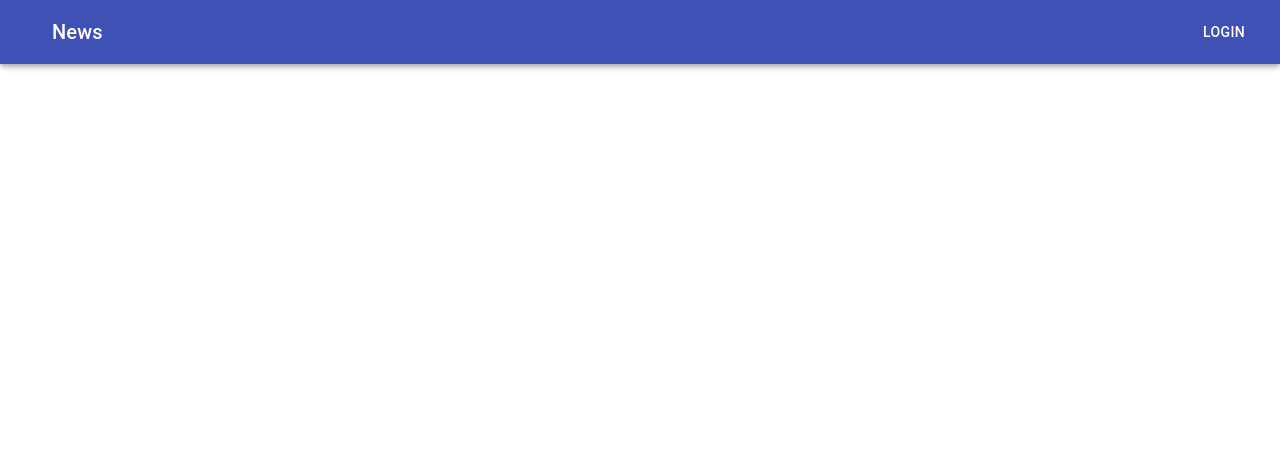
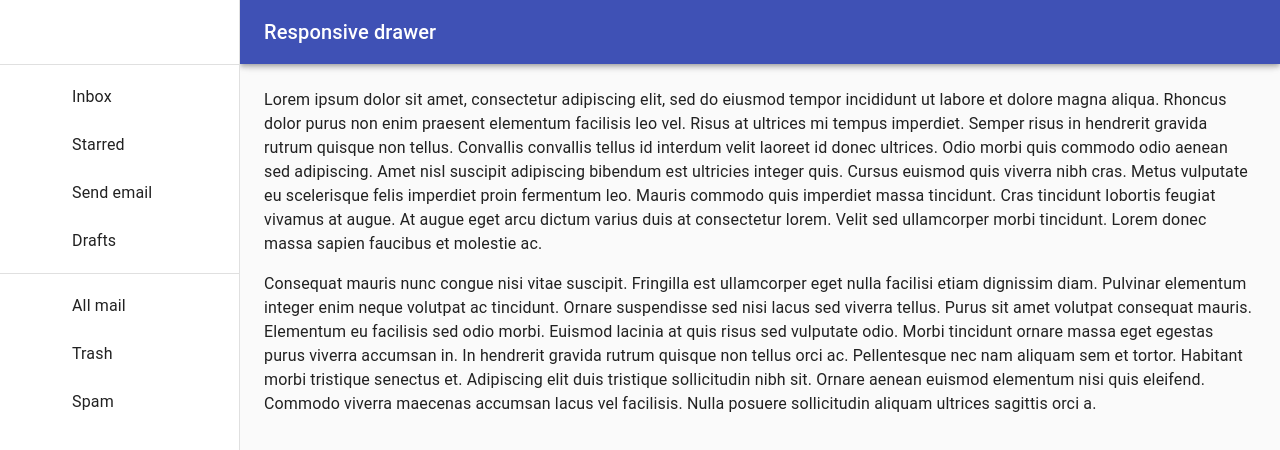
Before and after one commit to jwwang2003/memories, a React app: page / in a window 1280 px wide. Shown: the top 450 px of the page. Built offline with nearby package versions, Linux system fonts and the light colour scheme; no server answers.

Commit message:
Home page

```diff
--- a/src/views/Home/Home.jsx
+++ b/src/views/Home/Home.jsx
@@ -1,45 +1,192 @@
+// import React from 'react';
+// import { useHistory } from 'react-router-dom';
+// import styles from './Home.module.css';
+
+// import Button from '@material-ui/core/Button';
+
+// function Home() {
+//   const history = useHistory();
+
+//   function handleClick() {
+//     history.push("/login");
+//   }
+//   return (
+//     <div className={styles.container}>
+//       <Button variant="contained" color="primary" onClick={() => handleClick()}>
+//         Logon
+//       </Button>
+//       <div className={styles.test}>
+
+//       </div>
+//     </div>
+//   )
+// }
+
+// export default Home;
+
 import React from 'react';
-import { Link, useHistory } from 'react-router-dom'
 import AppBar from '@material-ui/core/AppBar';
+import CssBaseline from '@material-ui/core/CssBaseline';
+import Divider from '@material-ui/core/Divider';
+import Drawer from '@material-ui/core/Drawer';
+import Hidden from '@material-ui/core/Hidden';
+import IconButton from '@material-ui/core/IconButton';
+import List from '@material-ui/core/List';
+import ListItem from '@material-ui/core/ListItem';
+import ListItemIcon from '@material-ui/core/ListItemIcon';
+import ListItemText from '@material-ui/core/ListItemText';
 import Toolbar from '@material-ui/core/Toolbar';
 import Typography from '@material-ui/core/Typography';
-import Button from '@material-ui/core/Button';
-import IconButton from '@material-ui/core/IconButton';
-import { makeStyles } from '@material-ui/core/styles';
+import { makeStyles, useTheme } from '@material-ui/core/styles';
+
+const drawerWidth = 240;
+
 const useStyles = makeStyles((theme) => ({
   root: {
-    flexGrow: 1,
+    display: 'flex',
+  },
+  drawer: {
+    [theme.breakpoints.up('sm')]: {
+      width: drawerWidth,
+      flexShrink: 0,
+    },
+  },
+  appBar: {
+    [theme.breakpoints.up('sm')]: {
+      width: `calc(100% - ${drawerWidth}px)`,
+      marginLeft: drawerWidth,
+    },
   },
   menuButton: {
     marginRight: theme.spacing(2),
+    [theme.breakpoints.up('sm')]: {
+      display: 'none',
+    },
   },
-  title: {
+  // necessary for content to be below app bar
+  toolbar: theme.mixins.toolbar,
+  drawerPaper: {
+    width: drawerWidth,
+  },
+  content: {
     flexGrow: 1,
+    padding: theme.spacing(3),
   },
 }));
 
-function Home() {
+function Home(props) {
+  const { window } = props;
   const classes = useStyles();
-  const history = useHistory();
+  const theme = useTheme();
+  const [mobileOpen, setMobileOpen] = React.useState(false);
 
-  function handleClick() {
-    history.push("/login");
-  }
+  const handleDrawerToggle = () => {
+    setMobileOpen(!mobileOpen);
+  };
+
+  const drawer = (
+    <div>
+      <div className={classes.toolbar} />
+      <Divider />
+      <List>
+        {['Inbox', 'Starred', 'Send email', 'Drafts'].map((text, index) => (
+          <ListItem button key={text}>
+            <ListItemIcon></ListItemIcon>
+            <ListItemText primary={text} />
+          </ListItem>
+        ))}
+      </List>
+      <Divider />
+      <List>
+        {['All mail', 'Trash', 'Spam'].map((text, index) => (
+          <ListItem button key={text}>
+            <ListItemIcon></ListItemIcon>
+            <ListItemText primary={text} />
+          </ListItem>
+        ))}
+      </List>
+    </div>
+  );
+
+  const container = window !== undefined ? () => window().document.body : undefined;
+
   return (
-    <div>
-      <AppBar >
+    <div className={classes.root}>
+      <CssBaseline />
+      <AppBar position="fixed" className={classes.appBar}>
         <Toolbar>
-          <IconButton edge="start" className={classes.menuButton} color="inherit" aria-label="menu">
-
+          <IconButton
+            color="inherit"
+            aria-label="open drawer"
+            edge="start"
+            onClick={handleDrawerToggle}
+            className={classes.menuButton}
+          >
           </IconButton>
-          <Typography variant="h6" className={classes.title}>
-            News
+          <Typography variant="h6" noWrap>
+            Responsive drawer
           </Typography>
-          <Button color="inherit" onClick={() => handleClick()}>Login</Button>
         </Toolbar>
       </AppBar>
+      <nav className={classes.drawer} aria-label="mailbox folders">
+        {/* The implementation can be swapped with js to avoid SEO duplication of links. */}
+        <Hidden smUp implementation="css">
+          <Drawer
+            container={container}
+            variant="temporary"
+            anchor={theme.direction === 'rtl' ? 'right' : 'left'}
+            open={mobileOpen}
+            onClose={handleDrawerToggle}
+            classes={{
+              paper: classes.drawerPaper,
+            }}
+            ModalProps={{
+              keepMounted: true, // Better open performance on mobile.
+            }}
+          >
+            {drawer}
+          </Drawer>
+        </Hidden>
+        <Hidden xsDown implementation="css">
+          <Drawer
+            classes={{
+              paper: classes.drawerPaper,
+            }}
+            variant="permanent"
+            open
+          >
+            {drawer}
+          </Drawer>
+        </Hidden>
+      </nav>
+      <main className={classes.content}>
+        <div className={classes.toolbar} />
+        <Typography paragraph>
+          Lorem ipsum dolor sit amet, consectetur adipiscing elit, sed do eiusmod tempor incididunt
+          ut labore et dolore magna aliqua. Rhoncus dolor purus non enim praesent elementum
+          facilisis leo vel. Risus at ultrices mi tempus imperdiet. Semper risus in hendrerit
+          gravida rutrum quisque non tellus. Convallis convallis tellus id interdum velit laoreet id
+          donec ultrices. Odio morbi quis commodo odio aenean sed adipiscing. Amet nisl suscipit
+          adipiscing bibendum est ultricies integer quis. Cursus euismod quis viverra nibh cras.
+          Metus vulputate eu scelerisque felis imperdiet proin fermentum leo. Mauris commodo quis
+          imperdiet massa tincidunt. Cras tincidunt lobortis feugiat vivamus at augue. At augue eget
+          arcu dictum varius duis at consectetur lorem. Velit sed ullamcorper morbi tincidunt. Lorem
+          donec massa sapien faucibus et molestie ac.
+        </Typography>
+        <Typography paragraph>
+          Consequat mauris nunc congue nisi vitae suscipit. Fringilla est ullamcorper eget nulla
+          facilisi etiam dignissim diam. Pulvinar elementum integer enim neque volutpat ac
+          tincidunt. Ornare suspendisse sed nisi lacus sed viverra tellus. Purus sit amet volutpat
+          consequat mauris. Elementum eu facilisis sed odio morbi. Euismod lacinia at quis risus sed
+          vulputate odio. Morbi tincidunt ornare massa eget egestas purus viverra accumsan in. In
+          hendrerit gravida rutrum quisque non tellus orci ac. Pellentesque nec nam aliquam sem et
+          tortor. Habitant morbi tristique senectus et. Adipiscing elit duis tristique sollicitudin
+          nibh sit. Ornare aenean euismod elementum nisi quis eleifend. Commodo viverra maecenas
+          accumsan lacus vel facilisis. Nulla posuere sollicitudin aliquam ultrices sagittis orci a.
+        </Typography>
+      </main>
     </div>
-  )
+  );
 }
 
 export default Home;
--- a/src/views/Login/Login.jsx
+++ b/src/views/Login/Login.jsx
@@ -51,7 +51,7 @@
   document.getElementById('login').className = `${styles.login}`;
 }
 
-function Login(props) {
+function Login() {
   const [email, setEmail] = useState('');
   const [password, setPassword] = useState('');
   const history = useHistory();
--- a/webpack.config.js
+++ b/webpack.config.js
@@ -3,10 +3,12 @@
 const CompressionPlugin = require('compression-webpack-plugin');
 
 module.exports = {
-  entry: './src/index.js',
+  entry: {
+    index: './src/index.js',
+  },
   output: {
     path: path.join(__dirname, '/dist'),
-    filename: 'index_bundle.js',
+    filename: '[name].bundle.js',
   },
   module: {
     rules: [{
@@ -42,5 +44,8 @@
   ],
   optimization: {
     usedExports: true,
+    splitChunks: {
+      chunks: 'all',
+    },
   }
 }
```
Also changed, not shown: src/views/Home/Home.module.css (+12 -0 lines), 10 other files (tests, documents, lock files or other folders).
